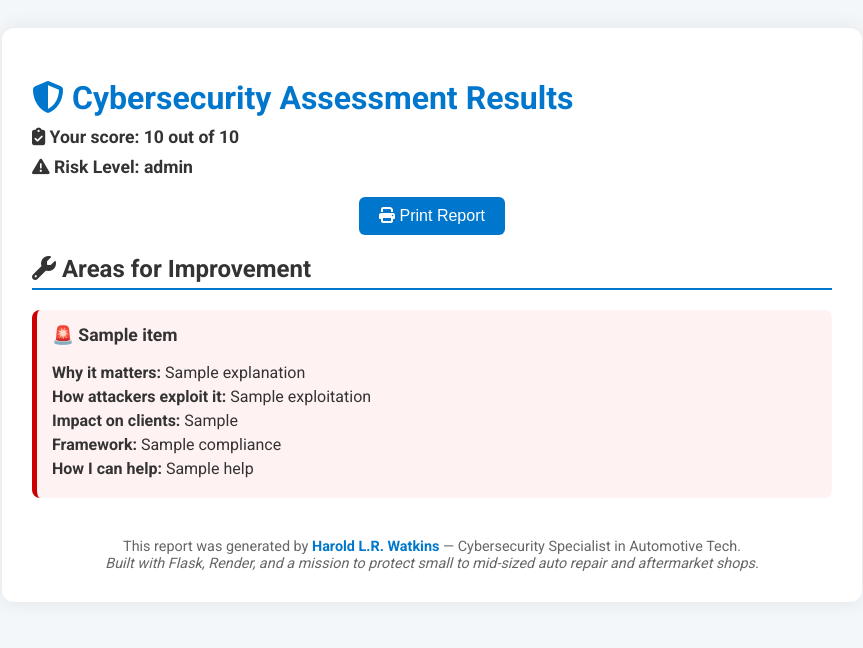
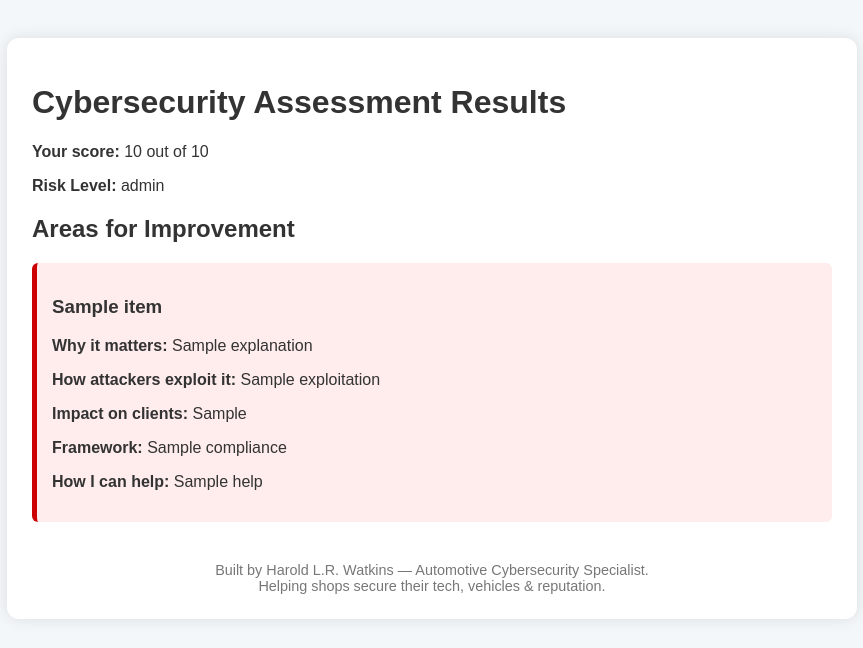
Before and after one commit to LRTechpro/automotive-cyber-checklist, a Flask app: template templates/result.html in a window 1280 px wide. Shown: the top 648 px of the page, without its empty margins (208-1071 px from the left). Run offline with Flask 3, Linux system fonts and the light colour scheme; the template is opened without the code that fills it: most values are stand-ins (such as "Sample title", 1, 10 or a date in 2020).

Commit message:
Update result.html

```diff
--- a/templates/result.html
+++ b/templates/result.html
@@ -2,102 +2,62 @@
 <html lang="en">
 <head>
     <meta charset="UTF-8">
-    <meta name="viewport" content="width=device-width, initial-scale=1.0">
     <title>Cybersecurity Audit Report</title>
-    <link rel="stylesheet" href="https://fonts.googleapis.com/css2?family=Roboto:wght@400;700&display=swap">
-    <link rel="stylesheet" href="https://cdnjs.cloudflare.com/ajax/libs/font-awesome/6.5.0/css/all.min.css">
     <style>
         body {
-            font-family: 'Roboto', sans-serif;
-            background-color: #f4f7f9;
+            font-family: 'Arial', sans-serif;
+            background: #f4f7f9;
+            padding: 30px;
             color: #333;
-            padding: 20px;
         }
         .container {
-            background: #ffffff;
+            background: #fff;
             max-width: 800px;
             margin: auto;
-            padding: 30px;
+            padding: 25px;
             border-radius: 12px;
-            box-shadow: 0 0 20px rgba(0, 0, 0, 0.08);
-        }
-        h1 {
-            color: #0077cc;
-            margin-bottom: 5px;
-        }
-        .score, .level {
-            font-size: 1.1em;
-            font-weight: bold;
-            margin: 10px 0;
+            box-shadow: 0 0 15px rgba(0,0,0,0.1);
         }
         .question {
-            margin-bottom: 25px;
+            margin-bottom: 20px;
             padding: 15px;
-            background-color: #fff2f2;
-            border-left: 5px solid #cc0000;
-            border-radius: 8px;
-        }
-        .question h3 {
-            margin-top: 0;
-            font-size: 1.1em;
-        }
-        .question p {
-            margin: 5px 0;
+            background: #ffecec;
+            border-left: 5px solid #c00;
+            border-radius: 6px;
         }
         .footer {
             margin-top: 40px;
+            text-align: center;
             font-size: 0.9em;
-            color: #666;
-            text-align: center;
-        }
-        .footer strong {
-            color: #0077cc;
-        }
-        .print-button {
-            display: block;
-            margin: 20px auto;
-            padding: 10px 20px;
-            background-color: #0077cc;
-            color: white;
-            border: none;
-            border-radius: 6px;
-            cursor: pointer;
-            font-size: 1em;
-        }
-        .print-button:hover {
-            background-color: #005fa3;
+            color: #777;
         }
     </style>
 </head>
 <body>
     <div class="container">
-        <h1><i class="fas fa-shield-alt"></i> Cybersecurity Assessment Results</h1>
-        <div class="score"><i class="fas fa-clipboard-check"></i> Your score: {{ score }} out of {{ total }}</div>
-        <div class="level"><i class="fas fa-exclamation-triangle"></i> Risk Level: {{ level }}</div>
-
-        <button class="print-button" onclick="window.print()"><i class="fas fa-print"></i> Print Report</button>
+        <h1>Cybersecurity Assessment Results</h1>
+        <p><strong>Your score:</strong> {{ score }} out of {{ total }}</p>
+        <p><strong>Risk Level:</strong> {{ level }}</p>
 
         {% if failed_questions %}
-            <h2 style="color: #333; border-bottom: 2px solid #0077cc; padding-bottom: 5px;"><i class="fas fa-wrench"></i> Areas for Improvement</h2>
+            <h2>Areas for Improvement</h2>
             {% for item in failed_questions %}
                 <div class="question">
-                    <h3>🚨 {{ item.question }}</h3>
+                    <h3>{{ item.question }}</h3>
                     <p><strong>Why it matters:</strong> {{ item.explanation }}</p>
                     <p><strong>How attackers exploit it:</strong> {{ item.exploitation }}</p>
                     <p><strong>Impact on clients:</strong> {{ item.client_impact }}</p>
-                    {% if item.compliance %}
-                        <p><strong>Framework:</strong> {{ item.compliance.replace('HIPAA/Compliance:', '').strip() }}</p>
-                    {% endif %}
+                    <p><strong>Framework:</strong> {{ item.compliance }}</p>
                     <p><strong>How I can help:</strong> {{ item.help }}</p>
                 </div>
             {% endfor %}
         {% else %}
-            <p>✅ Excellent work! Your cybersecurity posture is strong across all audit categories.</p>
+            <p>✅ Your cybersecurity posture is strong across all checkpoints.</p>
         {% endif %}
 
         <div class="footer">
-            This report was generated by <strong>Harold L.R. Watkins</strong> — Cybersecurity Specialist in Automotive Tech.<br>
-            <em>Built with Flask, Render, and a mission to protect small to mid-sized auto repair and aftermarket shops.</em>
+            Built by Harold L.R. Watkins — Automotive Cybersecurity Specialist.<br>
+            Helping shops secure their tech, vehicles & reputation.
         </div>
     </div>
 </body>
```
